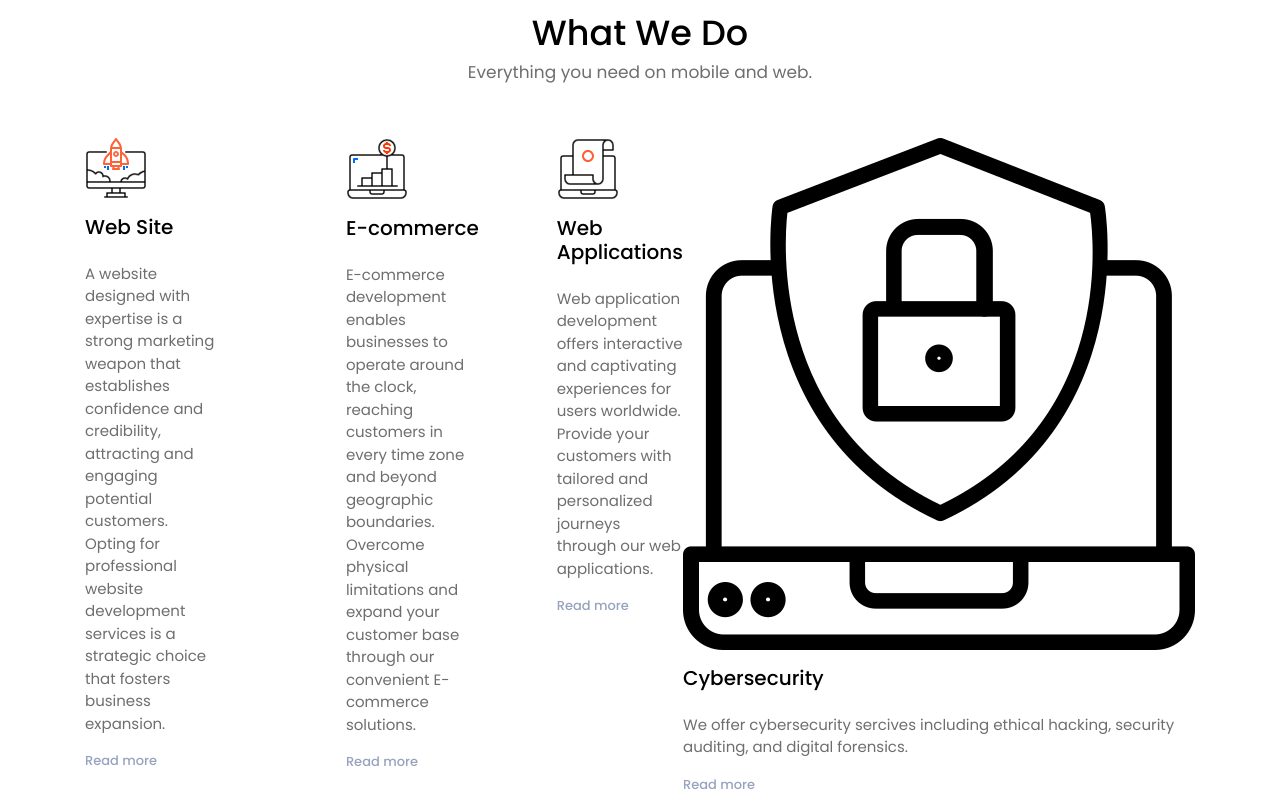
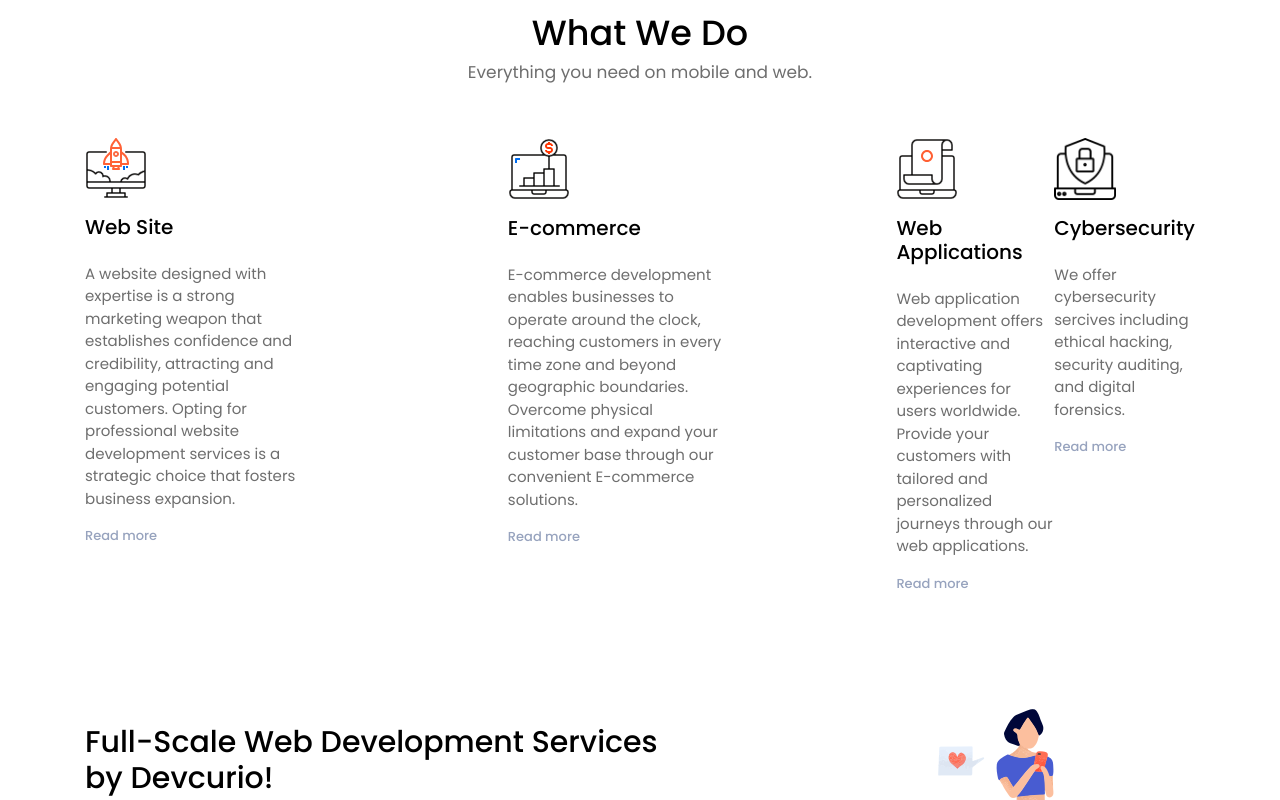
Before and after one commit to devcurio-team/website, a website: page index.html in a window 1280 px wide. Shown: the part 860-1660 px from the top of the page. Drawn offline with Linux system fonts and the light colour scheme.

Commit message:
fix: cysec logo

```diff
--- a/index.html
+++ b/index.html
@@ -127,7 +127,7 @@
             </div>
             <div class="grid-margin d-flex justify-content-end">
               <div class="features-width">
-                <img src="images/cyber-security.png" alt="" class="img-icons" />
+                <img src="images/cyber-security.png" width="62px" alt="" class="img-icons" />
                 <h5 class="py-3">Cybersecurity</h5>
                 <p class="text-muted">
                   We offer cybersecurity sercives including ethical hacking, security auditing, and digital forensics.
```
